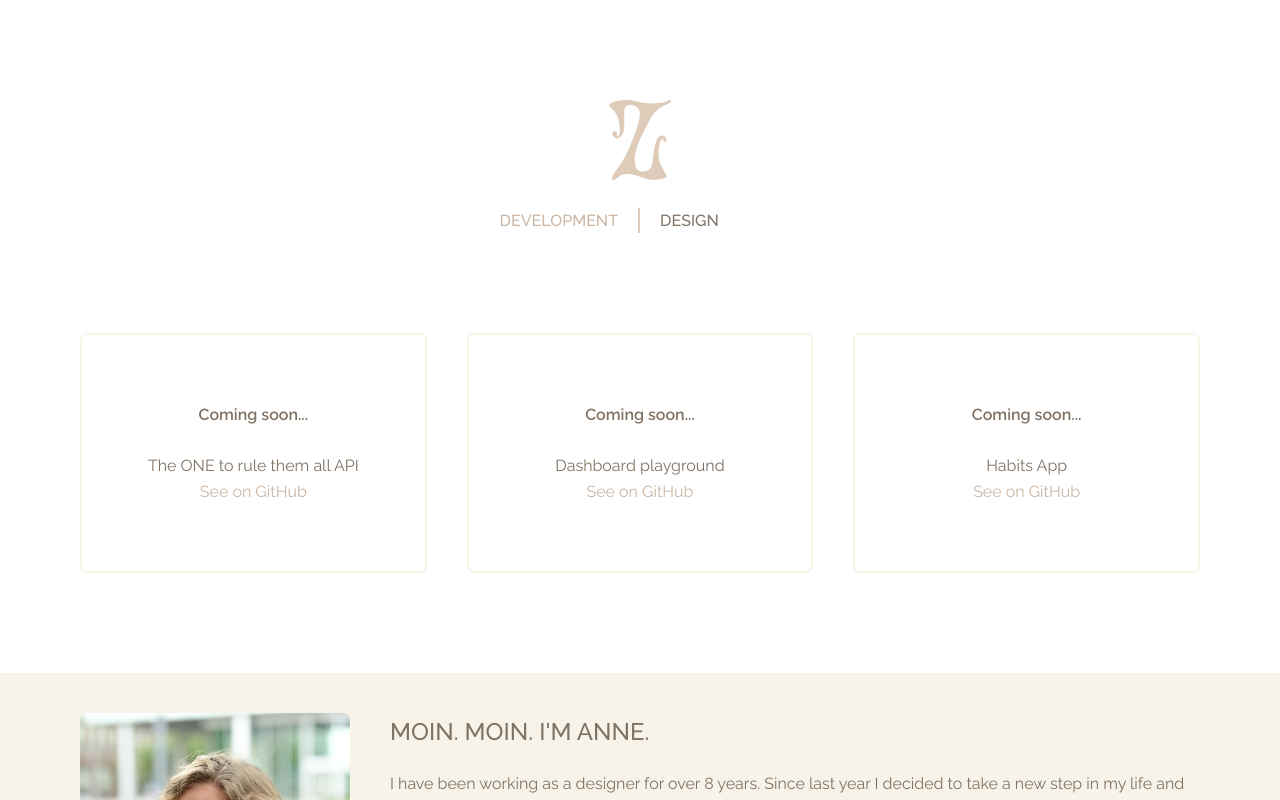
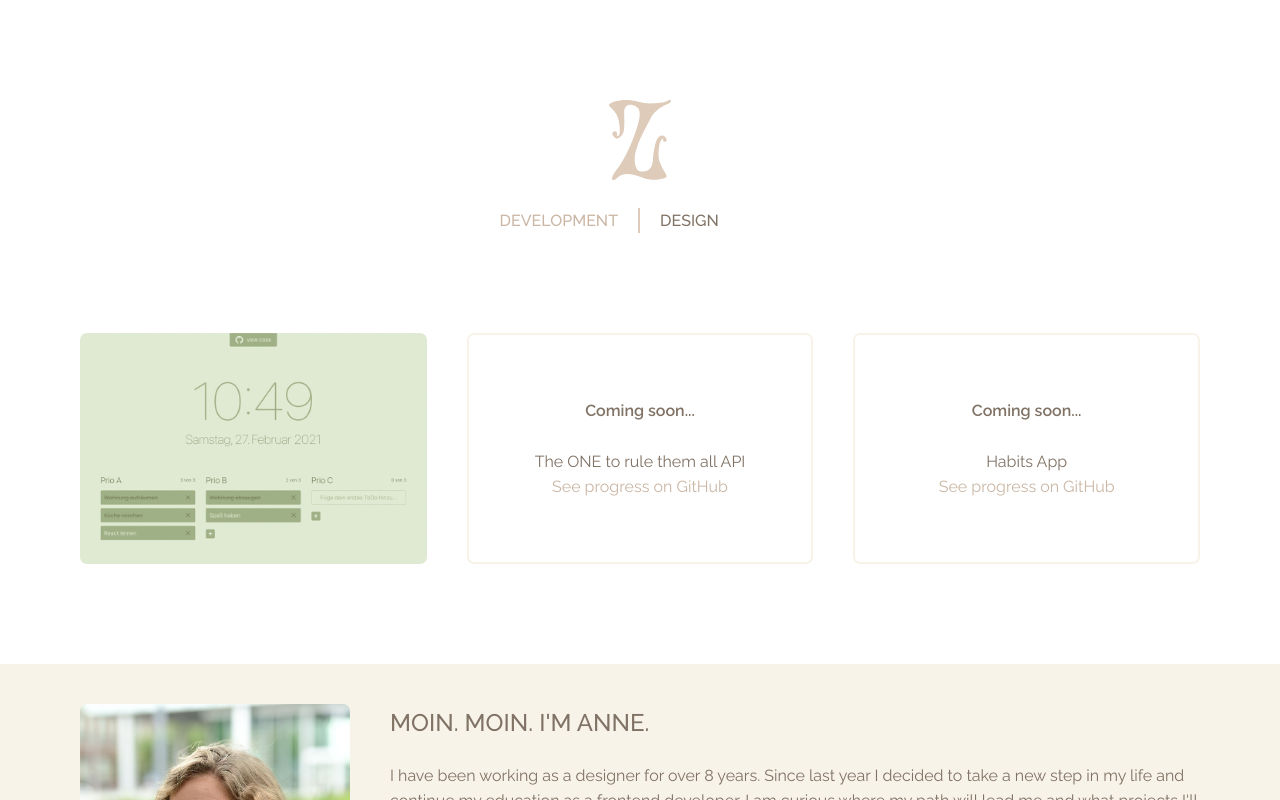
Before and after one commit to azwick/portfolio, a Next.js app: page /development in a window 1280 px wide. Shown: the top 800 px of the page. Built offline with nearby package versions, Linux system fonts and the light colour scheme.

Commit message:
Update: Adapt Dev reference

```diff
--- a/pages/development.js
+++ b/pages/development.js
@@ -1,5 +1,6 @@
 import About from "../components/About"
 import Head from 'next/head'
+import Image from "next/image";
 import styles from '../styles/Development.module.css'
 
 const Development = () => {
@@ -22,19 +23,17 @@ const Development = () => {
 
                 <div className={styles.content}>
                     <div className={styles.box}>
+                        <a target="_blank" href="https://dashboardz.vercel.app/"><Image width={900} height={600} src="/dev-dashboard.png" alt="Custome dashboard implementation with ToDo list" /></a>
+                    </div>
+                    <div className={styles.boxText}>
                         <b>Coming soon... </b><br/>
                         The ONE to rule them all API <br/>
-                        <a className="link" target="_blank" href="https://github.com/azwick/lord-of-the-rings">See on GitHub</a>
+                        <a className="link" target="_blank" href="https://github.com/azwick/lord-of-the-rings">See progress on GitHub</a>
                      </div>
-                    <div className={styles.box}>
-                        <b>Coming soon... </b><br/>
-                        Dashboard playground <br/>
-                        <a className="link" target="_blank" href="https://github.com/azwick/playground/tree/master/dashboard">See on GitHub</a>
-                    </div>
-                    <div className={styles.box}>
+                    <div className={styles.boxText}>
                         <b>Coming soon... </b><br/>
                         Habits App <br/>
-                        <a className="link" target="_blank" href="https://github.com/azwick/habits-app">See on GitHub</a>
+                        <a className="link" target="_blank" href="https://github.com/azwick/habits-app">See progress on GitHub</a>
                     </div>
                     {/* <div className={styles.box}>Coming soon... <br/> Jokes API Playground</div>
                     <div className={styles.box}>Coming soon... <br/> Memory game</div>
--- a/styles/Design.module.css
+++ b/styles/Design.module.css
@@ -28,6 +28,7 @@
     border-radius: 7px;
     overflow: hidden;
     display: flex;
+    line-height: 0;
 }
 
 .heading {
--- a/styles/Development.module.css
+++ b/styles/Development.module.css
@@ -24,10 +24,18 @@
 }
 
 .box {
+    /* border: 2px solid var(--color01l); */
+    border-radius: 7px;
+    overflow: hidden;
+    display: flex;
+    line-height: 0;
+}
+
+.boxText {
     border: 2px solid var(--color01l);
     border-radius: 7px;
     overflow: hidden;
-    height: 240px;
+    min-height: 200px;
     padding: 10px;
     display: flex;
     flex-direction: column;
```
Also changed, not shown: public/dev-dashboard.png (added).
